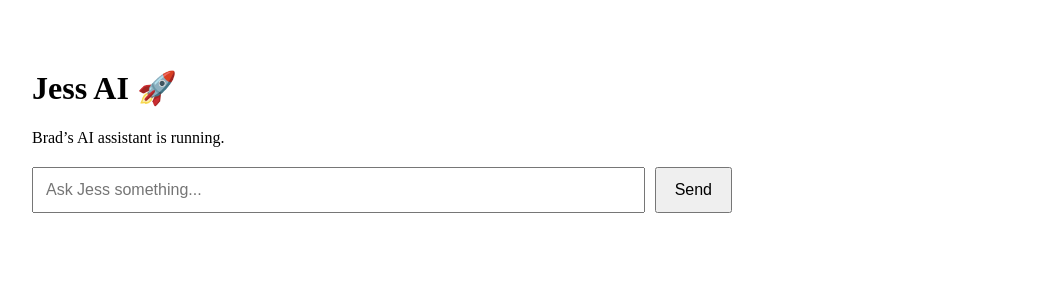
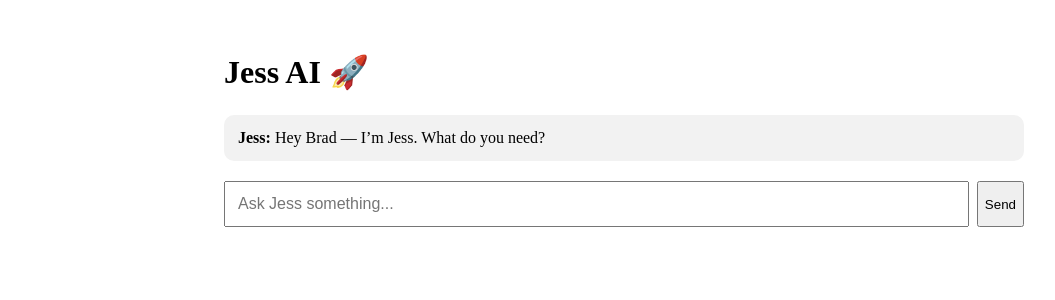
Before and after one commit to jbrad969/assistant, a Next.js app: page / in a window 1280 px wide. Shown: the top 300 px of the page, without its empty margins (16-1071 px from the left). Built offline with nearby package versions, Linux system fonts and the light colour scheme.

Commit message:
Refactor message handling and UI layout

```diff
--- a/app/page.jsx
+++ b/app/page.jsx
@@ -3,84 +3,81 @@
 import { useState } from "react";
 
 export default function Page() {
-  const [message, setMessage] = useState("");
-  const [response, setResponse] = useState("");
+  const [messages, setMessages] = useState([
+    { role: "assistant", content: "Hey Brad — I’m Jess. What do you need?" },
+  ]);
+  const [input, setInput] = useState("");
   const [loading, setLoading] = useState(false);
 
   async function sendMessage() {
-    if (!message.trim()) return;
+    if (!input.trim() || loading) return;
 
+    const userMessage = { role: "user", content: input };
+    setMessages((prev) => [...prev, userMessage]);
+    setInput("");
     setLoading(true);
-    setResponse("");
 
     try {
       const res = await fetch("/api/chat", {
         method: "POST",
-        headers: {
-          "Content-Type": "application/json",
-        },
-        body: JSON.stringify({ message }),
+        headers: { "Content-Type": "application/json" },
+        body: JSON.stringify({ message: input }),
       });
 
       const data = await res.json();
 
-      if (!res.ok) {
-        setResponse(data.error || "Jess had an error.");
-      } else {
-        setResponse(data.reply || "Jess did not return a reply.");
-      }
-    } catch (error) {
-      setResponse("Jess could not connect. Try again.");
+      setMessages((prev) => [
+        ...prev,
+        { role: "assistant", content: data.reply || "Jess had an issue." },
+      ]);
+    } catch {
+      setMessages((prev) => [
+        ...prev,
+        { role: "assistant", content: "Jess could not connect. Try again." },
+      ]);
     }
 
     setLoading(false);
   }
 
   return (
-    <main style={{ padding: 40, maxWidth: 700 }}>
+    <main style={{ maxWidth: 800, margin: "0 auto", padding: 24 }}>
       <h1>Jess AI 🚀</h1>
-      <p>Brad’s AI assistant is running.</p>
 
-      <div style={{ display: "flex", gap: 10, marginTop: 20 }}>
+      <div style={{ marginTop: 24 }}>
+        {messages.map((msg, index) => (
+          <div
+            key={index}
+            style={{
+              marginBottom: 12,
+              padding: 14,
+              borderRadius: 10,
+              background: msg.role === "user" ? "#dff0ff" : "#f2f2f2",
+            }}
+          >
+            <strong>{msg.role === "user" ? "Brad" : "Jess"}:</strong>{" "}
+            {msg.content}
+          </div>
+        ))}
+      </div>
+
+      {loading && <p>Jess is thinking...</p>}
+
+      <div style={{ display: "flex", gap: 8, marginTop: 20 }}>
         <input
-          value={message}
-          onChange={(e) => setMessage(e.target.value)}
+          value={input}
+          onChange={(e) => setInput(e.target.value)}
+          onKeyDown={(e) => {
+            if (e.key === "Enter") sendMessage();
+          }}
           placeholder="Ask Jess something..."
-          style={{
-            flex: 1,
-            padding: 12,
-            fontSize: 16,
-          }}
+          style={{ flex: 1, padding: 12, fontSize: 16 }}
         />
 
-        <button
-          onClick={sendMessage}
-          disabled={loading}
-          style={{
-            padding: "12px 18px",
-            fontSize: 16,
-            cursor: loading ? "not-allowed" : "pointer",
-          }}
-        >
-          {loading ? "Thinking..." : "Send"}
+        <button onClick={sendMessage} disabled={loading}>
+          Send
         </button>
       </div>
-
-      {loading && <p style={{ marginTop: 20 }}>Jess is thinking...</p>}
-
-      {response && (
-        <div
-          style={{
-            marginTop: 24,
-            padding: 16,
-            background: "#f3f3f3",
-            borderRadius: 8,
-            whiteSpace: "pre-wrap",
-          }}
-        >
-          {response}
-        </div>
-      )}
     </main>
   );
 }
```
